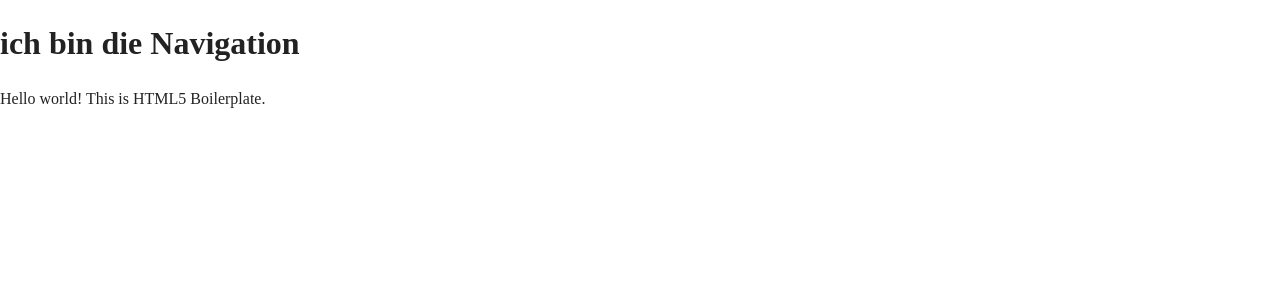
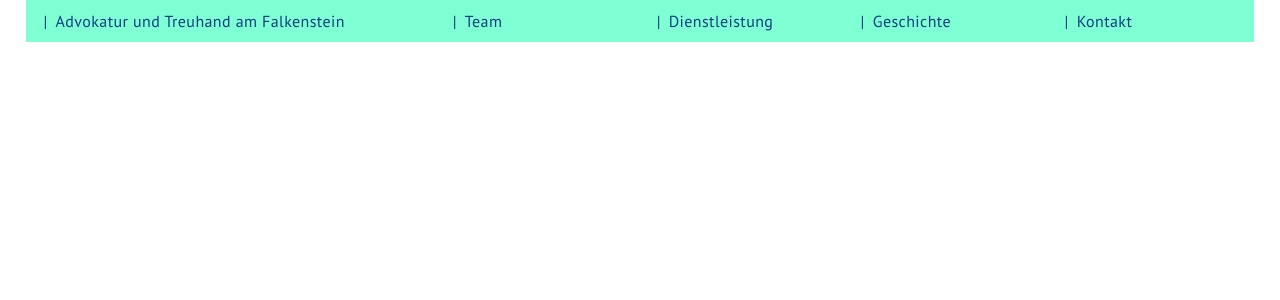
Before and after one commit to timbukflow/falkenstein, a PHP site: page / in a window 1280 px wide. Shown: the top 300 px of the page. Run offline with PHP 8.4, Linux system fonts and the light colour scheme.

Commit message:
navigation

```diff
--- a/css/main.css
+++ b/css/main.css
@@ -9,6 +9,9 @@
 /* ==========================================================================
    Base styles: opinionated defaults
    ========================================================================== */
+* {
+    box-sizing: border-box;
+}
 
 html {
     color: #222;
@@ -97,9 +100,54 @@ textarea {
    Author's custom styles
    ========================================================================== */
 
+.main-container {
+}
 
+a {
+    margin: 0;
+    padding: 0;
+    font-family: 'PT Sans', sans-serif;
+    font-size: 16px;
+    text-decoration: none;
+    letter-spacing: 0.4px;
+    color: #143C82;
+}
 
+.topnav{
+    position: fixed;
+    width: 96%;
+    margin: 0px 2%;
+    background-color: aquamarine;
+}
 
+.topnav a {
+    display: inline-block;
+    padding: 10px;
+    width: 100%;
+}
+
+.topnav a:hover .hover-nav {
+    padding-left: 5px;
+}
+
+.dropdown-nav {
+    display: none;
+}
+
+.line {
+    width: 20px;
+    text-align: center;
+    display: inline-block;
+}
+
+.column-two {
+    width: 33.3%;
+    float: left;
+}
+.column-one {
+    width: 16.6%;
+    float: left;
+}
 
 
 
--- a/index.php
+++ b/index.html
@@ -49,11 +49,37 @@
 </head>
 
 <body>
+    <header class="main-container">
+        <nav class="topnav" id="myTopnav">
+            <div class="column-two"><a href="index.html" target="_top"><div class="line">&#x0007C;</div><span class="hover-nav">Advokatur und Treuhand am Falkenstein</span></a></div>
+            <div class="column-one dropdown"><a href="index.html" target="_top" ><div class="line">&#x0007C;</div><span class="hover-nav">Team</span></a>
+                <div class="dropdown-nav">
+                    <a href="index.html" target="_top"><div class="line">&#x0007C;</div><span class="hover-nav">Team</span></a>
+                    <a href="index.html" target="_top"><div class="line">&#x0007C;</div><span class="hover-nav">Team</span></a>
+                    <a href="index.html" target="_top"><div class="line">&#x0007C;</div><span class="hover-nav">Team</span></a>
+                    <a href="index.html" target="_top"><div class="line">&#x0007C;</div><span class="hover-nav">Team</span></a>
+                    <a href="index.html" target="_top"><div class="line">&#x0007C;</div><span class="hover-nav">Team</span></a>
+                    <a href="index.html" target="_top"><div class="line">&#x0007C;</div><span class="hover-nav">Team</span></a>
+                    <a href="index.html" target="_top"><div class="line">&#x0007C;</div><span class="hover-nav">Team</span></a>
+                    <a href="index.html" target="_top"><div class="line">&#x0007C;</div><span class="hover-nav">Team</span></a>
+                    <a href="index.html" target="_top"><div class="line">&#x0007C;</div><span class="hover-nav">Team</span></a>
+                    <a href="index.html" target="_top"><div class="line">&#x0007C;</div><span class="hover-nav">Team</span></a>
+                    <a href="index.html" target="_top"><div class="line">&#x0007C;</div><span class="hover-nav">Team</span></a>
+                    <a href="index.html" target="_top"><div class="line">&#x0007C;</div><span class="hover-nav">Team</span></a>
+                </div>
+            </div>
 
-    <?php include 'header.php'; ?>
-
-
-  <p>Hello world! This is HTML5 Boilerplate.</p>
+            <div class="column-one dropdown"><a href="index.html" target="_top"><div class="line">&#x0007C;</div><span class="hover-nav">Dienstleistung</span></a>
+                 <div class="dropdown-nav">
+                    <a href="index.html" target="_top"><div class="line">&#x0007C;</div><span class="hover-nav">Team</span></a>
+                    <a href="index.html" target="_top"><div class="line">&#x0007C;</div><span class="hover-nav">Team</span></a>
+                    <a href="index.html" target="_top"><div class="line">&#x0007C;</div><span class="hover-nav">Team</span></a>
+                </div>
+            </div>
+            <div class="column-one"><a href="index.html" target="_top"><div class="line">&#x0007C;</div><span class="hover-nav">Geschichte</span></a></div>
+            <div class="column-one"><a href="index.html" target="_top"><div class="line">&#x0007C;</div><span class="hover-nav">Kontakt</span></a></div>
+        </nav>
+    </header>
 
   <script src="js/vendor/modernizr-3.6.0.min.js"></script>
   <script src="https://code.jquery.com/jquery-3.3.1.min.js" integrity="sha256-FgpCb/KJQlLNfOu91ta32o/NMZxltwRo8QtmkMRdAu8=" crossorigin="anonymous"></script>
--- a/js/main.js
+++ b/js/main.js
@@ -0,0 +1,12 @@
+$(document).ready(function () {
+
+    //Responsive Navigation
+    $('.dropdown').mouseenter(function() {
+        $(this).children('div').stop(true, true).slideDown('slow');
+    });
+
+    $('.dropdown').mouseleave(function() {
+        $('.dropdown-nav').stop(true, true).slideUp('slow');
+    });
+
+});
```
